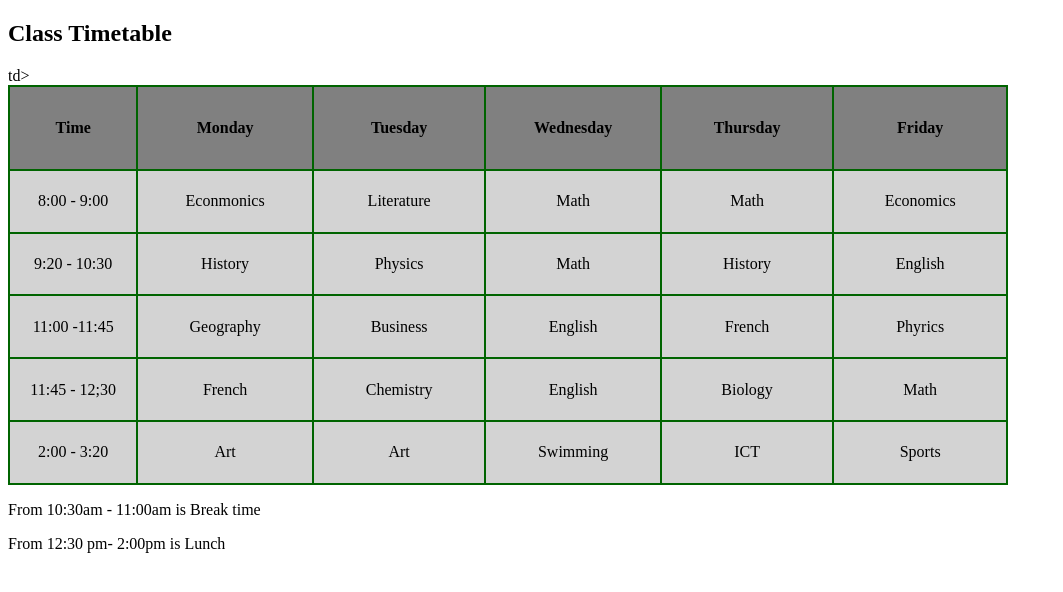
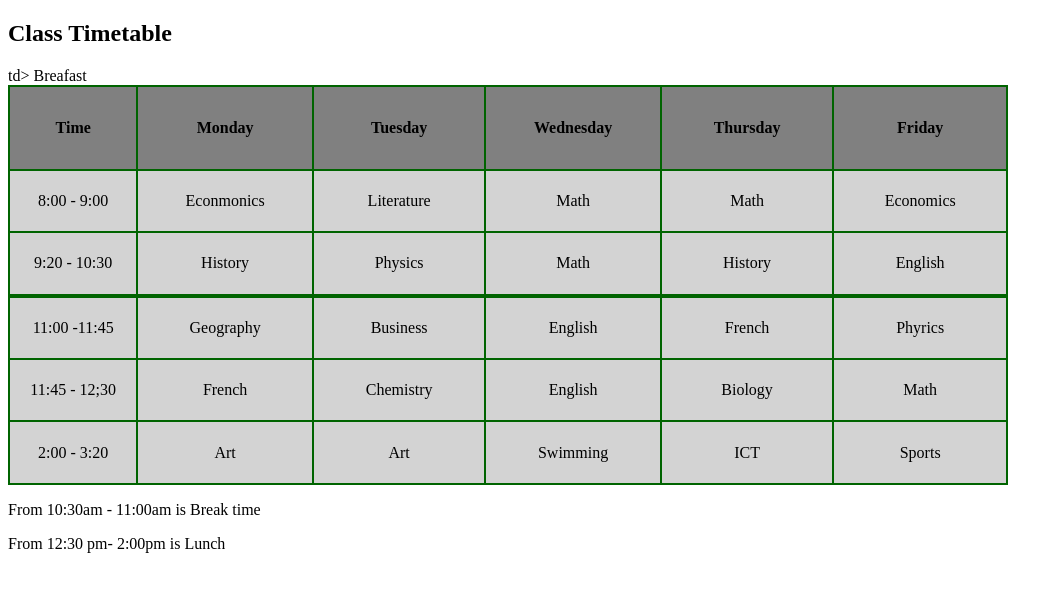
Before and after one commit to rapha901/pine, a plain HTML site: page index.html in a window 1280 px wide. Shown: the whole page, without its empty margins (0-1063 px from the left). Drawn offline with Linux system fonts and the light colour scheme.

Commit message:
add breakfast colspans

```diff
--- a/index.html
+++ b/index.html
@@ -33,7 +33,7 @@
                 <td>History</td>
                 <td>English</td>
             </tr>
-
+                <tr colspan="6">Breafast</tr>
           <tr bgcolor="lightgrey" align="center">
             <td>11:00 -11:45</td>
             <td>Geography</td>
@@ -63,5 +63,6 @@
         </table>
         <p>From 10:30am - 11:00am is Break time</p>
         <p>From 12:30 pm- 2:00pm is Lunch</p>
+
     </body>
 </HTML>
```
